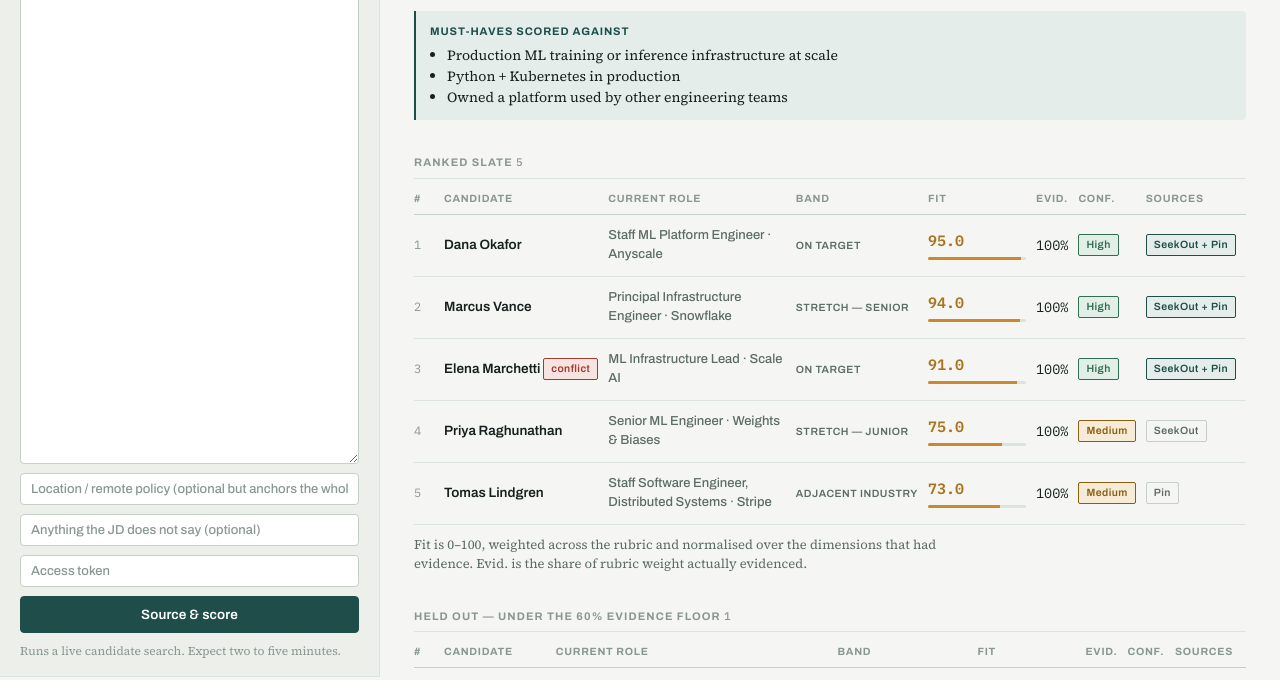
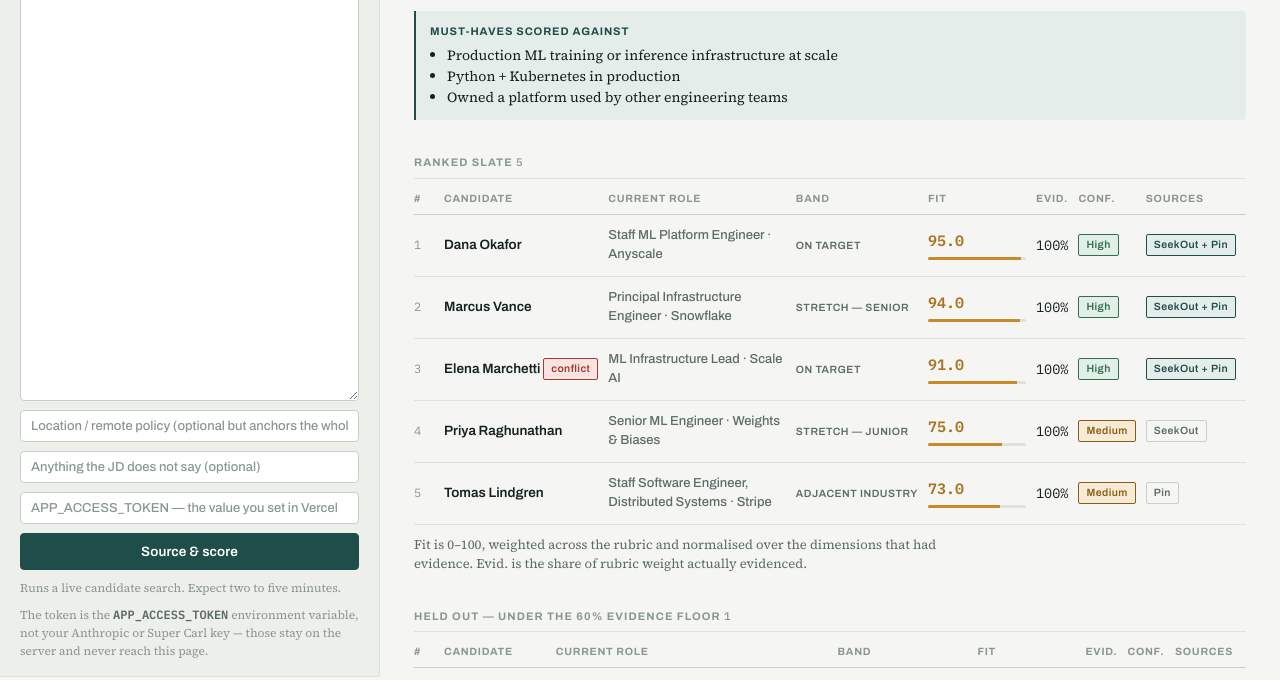
Before and after one commit to billlaisourcer/billlaisourcer, a website: page public/index.html in a window 1280 px wide. Shown: the part 255-935 px from the top of the page. Drawn offline with Linux system fonts and the light colour scheme.

Commit message:
Say which token the run field wants
'Access token' was ambiguous across three different secrets in play. Names
APP_ACCESS_TOKEN explicitly and states that the Anthropic and Super Carl keys
stay server-side, so nobody pastes a real API key into a browser field.

Co-Authored-By: Claude Opus 5 <noreply@anthropic.com>
Claude-Session: https://claude.ai/code/session_01PL19yXvuDEdtSV6MVYj5hJ

```diff
--- a/public/index.html
+++ b/public/index.html
@@ -452,9 +452,12 @@
         placeholder="Paste the full job description here — responsibilities and requirements, not just the title."></textarea>
       <input class="field" id="jd-location" placeholder="Location / remote policy (optional but anchors the whole search)">
       <input class="field" id="jd-notes" placeholder="Anything the JD does not say (optional)">
-      <input class="field" id="jd-token" type="password" placeholder="Access token" autocomplete="off">
+      <input class="field" id="jd-token" type="password" autocomplete="off"
+        placeholder="APP_ACCESS_TOKEN — the value you set in Vercel">
       <button class="primary wide" id="btn-run" type="button">Source &amp; score</button>
       <p class="hint" id="run-hint">Runs a live candidate search. Expect two to five minutes.</p>
+      <p class="hint">The token is the <b>APP_ACCESS_TOKEN</b> environment variable, not your
+        Anthropic or Super Carl key — those stay on the server and never reach this page.</p>
     </div>
 
     <div class="mode" id="mode-json" hidden>
```
